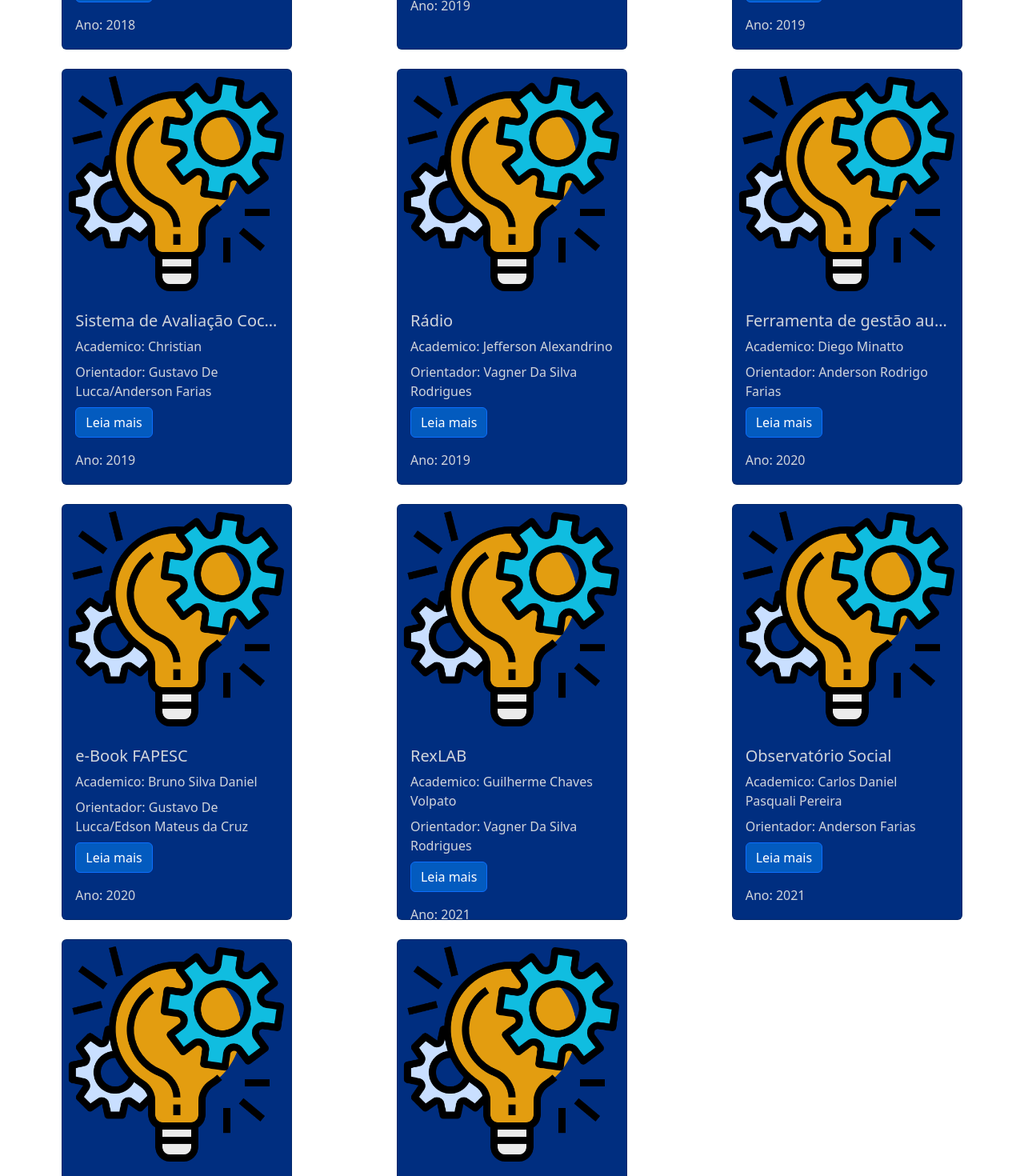
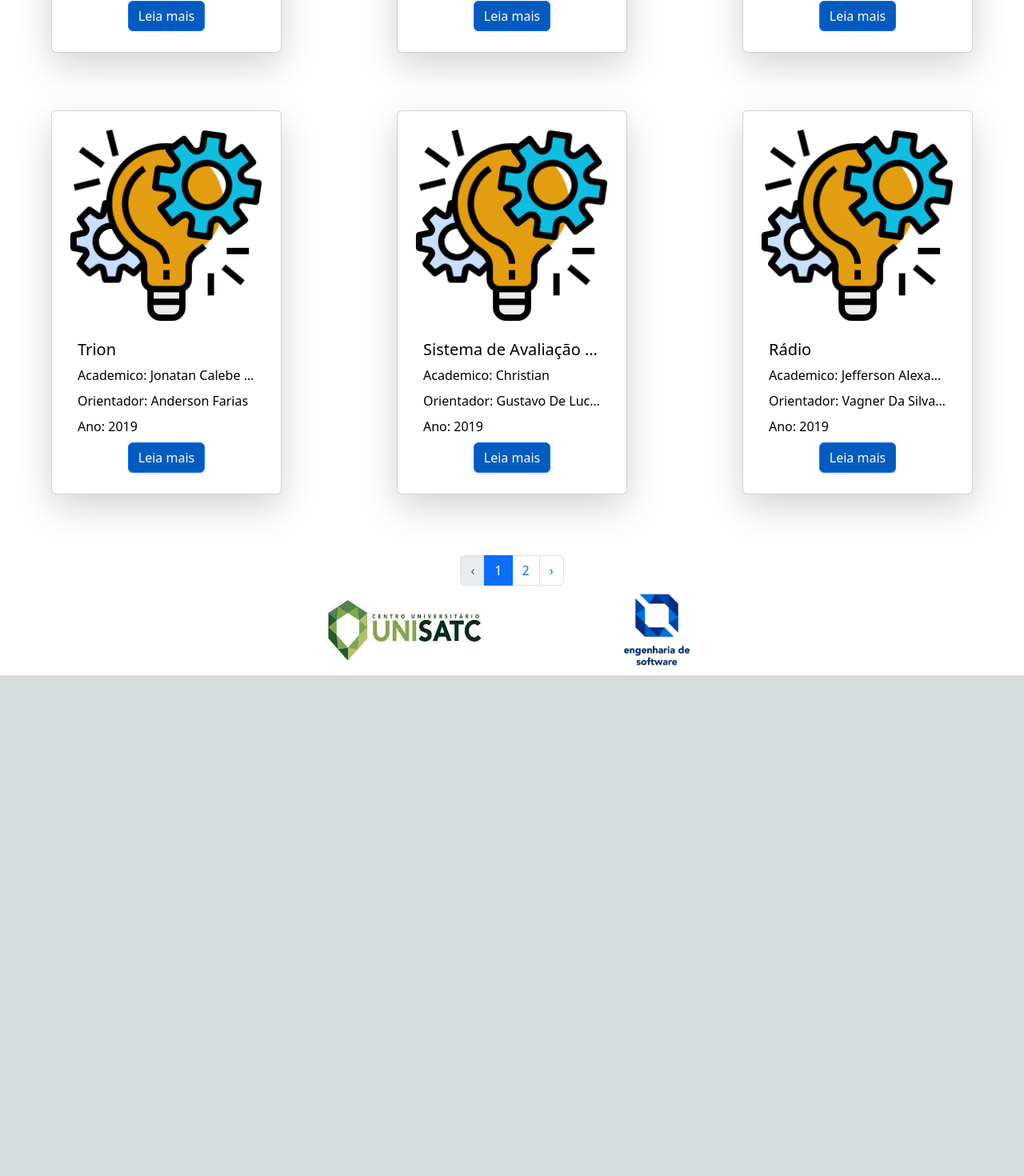
Before and after one commit to LorenzoDalBo/lpa-frontend, a Next.js app: page /projectsPage in a window 1280 px wide. Shown: the part 1300-2770 px from the top of the page at 80% size. After the commit the page ends 2144 px from the top, so only its background shows below. Built offline with nearby package versions, Linux system fonts and the light colour scheme.

Commit message:
Projeto Pronto

```diff
--- a/src/components/Cards/CardBase2.jsx
+++ b/src/components/Cards/CardBase2.jsx
@@ -21,21 +21,23 @@ const Card2 = ({ newsItem }) => {
   return (
     <main>
     <div>
-      <Card className="w-[18rem] h-[520px] bg-bluesatc1">
+      <Card className="w-[18rem] h-[480px] shadow-lg p-3 mb-5 bg-white rounded">
         <Card.Img variant="top" src="images/hometest2.png" />
         <Card.Body>
           <div>
-          <Card.Title className="text-gray2 text-truncate" title={titulo}>
+          <Card.Title className="text-black text-truncate" title={titulo}>
             {titulo}
           </Card.Title>
           </div>
-          <p className="text-gray2">Academico: {academico}</p>
-          <p className="text-gray2 mt-2 gap-2">Orientador: {orientador}</p>
-          <div className="text-gray2">
+          <p className="text-black text-truncate">Academico: {academico}</p>
+          <p className="text-black mt-2 gap-2 text-truncate">Orientador: {orientador}</p>
+          <div className="text-black">
+          <div className="flex mt-2">Ano: {data}</div>
+              <div className='flex justify-center'>
               <Button className="bg-bluesatc3 mt-2 flex" variant="primary" onClick={toggleModal}>
                 Leia mais
               </Button>
-              <div className="flex mt-3">Ano: {data}</div>
+              </div>
           </div>
         </Card.Body>
       </Card>
@@ -45,12 +47,18 @@ const Card2 = ({ newsItem }) => {
           <Modal.Title className="text-black">{titulo}</Modal.Title>
         </Modal.Header>
         <Modal.Body className="text-black">
-          {descricao}
+          <div>
+          <div> {descricao}</div>
+          <div className='font-bold'>Academico: {academico}</div>
+          <div className='font-bold'>Orientador: {orientador}</div>
+          </div>
         </Modal.Body>
         <Modal.Footer>
+
           <Button className="text-black" variant="secondary" onClick={toggleModal}>
             Fechar
           </Button>
+
         </Modal.Footer>
       </Modal>
       </div>
--- a/src/pages/projectsPage.jsx
+++ b/src/pages/projectsPage.jsx
@@ -1,19 +1,80 @@
-import React from 'react';
+import React, { useState } from 'react';
 import Card2 from '@/components/Cards/CardBase2';
 import { news } from '@/styles/datas';
+import { Dropdown, DropdownButton, Form, InputGroup, Pagination } from 'react-bootstrap';
 
-export default function ProjectsPage () {
-  const newsItems = news.slice(1, 14);
+export default function ProjectsPage() {
+  const [filterYear, setFilterYear] = useState('');
+  const [currentPage, setCurrentPage] = useState(1);
+  const itemsPerPage = 9;
+
+  const newsItems = news.slice(0, 14);
+
+  const handleFilterYear = (year) => {
+    setFilterYear(year);
+    setCurrentPage(1);
+  };
+
+  const filteredNewsItems = filterYear
+    ? newsItems.filter((newsItem) => newsItem.data.includes(filterYear))
+    : newsItems;
+
+  const indexOfLastItem = currentPage * itemsPerPage;
+  const indexOfFirstItem = indexOfLastItem - itemsPerPage;
+  const currentNewsItems = filteredNewsItems.slice(indexOfFirstItem, indexOfLastItem);
+
+  const totalPages = Math.ceil(filteredNewsItems.length / itemsPerPage);
+
+  const handlePageChange = (pageNumber) => {
+    setCurrentPage(pageNumber);
+  };
 
   return (
-    <main className='bg-white'>
+    <main className="bg-white">
+      <Form className="flex border-t-2 border-solid border-bluesatc3 justify-center p-2">
+        <InputGroup className="w-1/3 center justify-center">
+          <DropdownButton
+            variant="outline-secondary"
+            title="Filtrar por ano"
+            id="input-group-dropdown-1"
+          >
+            <Dropdown.Item onClick={() => handleFilterYear('')}>Todos</Dropdown.Item>
+            <Dropdown.Item onClick={() => handleFilterYear('2017')}>2017</Dropdown.Item>
+            <Dropdown.Item onClick={() => handleFilterYear('2018')}>2018</Dropdown.Item>
+            <Dropdown.Item onClick={() => handleFilterYear('2019')}>2019</Dropdown.Item>
+            <Dropdown.Item onClick={() => handleFilterYear('2020')}>2020</Dropdown.Item>
+            <Dropdown.Item onClick={() => handleFilterYear('2021')}>2021</Dropdown.Item>
+            <Dropdown.Item onClick={() => handleFilterYear('2022')}>2022</Dropdown.Item>
+          </DropdownButton>
+        </InputGroup>
+      </Form>
 
-        <div className='grid grid-cols-3 gap-4 mt-8 p-4 justify-items-center'>
-          {newsItems.map((newsItem) => (
-            <Card2 key={newsItem.id} newsItem={newsItem} />
-          ))}
-          <Card2 newsItem={news[0]}/>
+      <div className="grid grid-cols-3 gap-4 mt-8 p-1 justify-items-center">
+        {currentNewsItems.map((newsItem) => (
+          <Card2 key={newsItem.id} newsItem={newsItem} />
+        ))}
+        <Card2 newsItem={news['']} />
       </div>
+
+      <Pagination className="justify-content-center mt-4">
+        <Pagination.Prev
+          onClick={() => handlePageChange(currentPage - 1)}
+          disabled={currentPage === 1}
+        />
+        {Array.from({ length: totalPages }, (_, index) => (
+          <Pagination.Item
+            key={index + 1}
+            active={index + 1 === currentPage}
+            onClick={() => handlePageChange(index + 1)}
+          >
+            {index + 1}
+          </Pagination.Item>
+        ))}
+        <Pagination.Next
+          onClick={() => handlePageChange(currentPage + 1)}
+          disabled={currentPage === totalPages}
+        />
+      </Pagination>
     </main>
-  )
+  );
 }
```
Also changed, not shown: src/styles/datas.js (+14 -14 lines).
